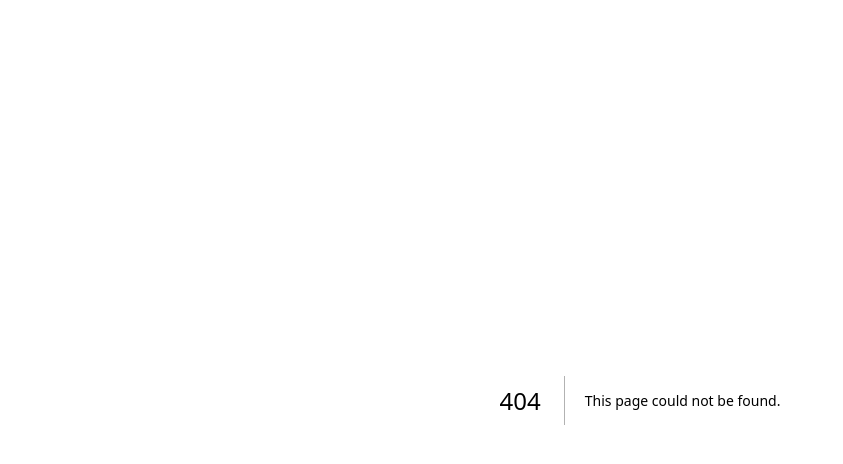
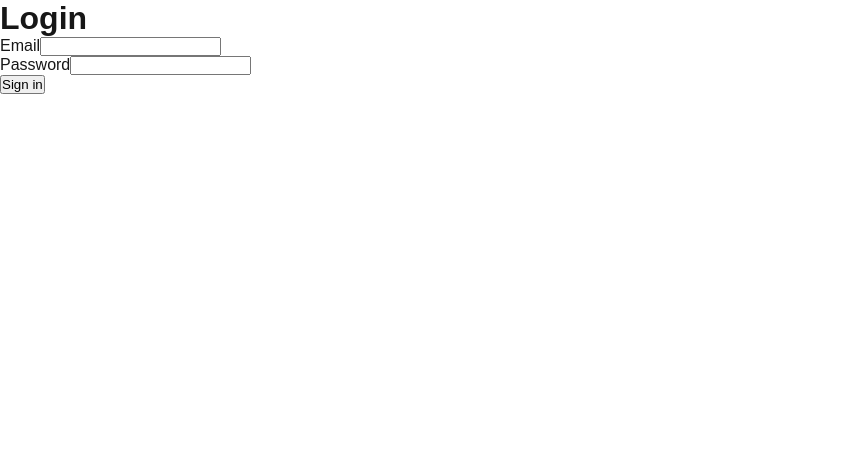
Before and after one commit to rina-park/floxis, a Next.js app: page /login in a window 1280 px wide. Before the commit this address had no page. Shown: the top 464 px of the page, without its empty margins (0-843 px from the left). Built offline with nearby package versions, Linux system fonts and the light colour scheme; no server answers.

Commit message:
feat: add Supabase Auth setup

```diff
--- a/package.json
+++ b/package.json
@@ -10,7 +10,7 @@
   },
   "dependencies": {
     "@supabase/ssr": "^0.10.2",
-    "@supabase/supabase-js": "^2.103.3",
+    "@supabase/supabase-js": "^2.105.1",
     "next": "16.2.3",
     "react": "19.2.4",
     "react-dom": "19.2.4"
--- /dev/null
+++ b/src/app/login/page.tsx
@@ -0,0 +1,76 @@
+"use client";
+
+import { useState, type FormEvent } from "react";
+import { useRouter } from "next/navigation";
+import { createClient } from "@/lib/supabase/client";
+
+export default function LoginPage() {
+  const router = useRouter();
+  const supabase = createClient();
+
+  const [email, setEmail] = useState("");
+  const [password, setPassword] = useState("");
+  const [errorMessage, setErrorMessage] = useState<string | null>(null);
+  const [isSubmitting, setIsSubmitting] = useState(false);
+
+  async function handleSubmit(event: FormEvent<HTMLFormElement>) {
+    event.preventDefault();
+
+    setErrorMessage(null);
+    setIsSubmitting(true);
+
+    const { error } = await supabase.auth.signInWithPassword({
+      email,
+      password,
+    });
+
+    setIsSubmitting(false);
+
+    if (error) {
+      setErrorMessage(error.message);
+      return;
+    }
+
+    router.push("/auth-debug");
+  }
+
+  return (
+    <main>
+      <h1>Login</h1>
+
+      <form onSubmit={handleSubmit}>
+        <div>
+          <label htmlFor="email">Email</label>
+          <input
+            id="email"
+            name="email"
+            type="email"
+            autoComplete="email"
+            value={email}
+            onChange={(event) => setEmail(event.target.value)}
+            required
+          />
+        </div>
+
+        <div>
+          <label htmlFor="password">Password</label>
+          <input
+            id="password"
+            name="password"
+            type="password"
+            autoComplete="current-password"
+            value={password}
+            onChange={(event) => setPassword(event.target.value)}
+            required
+          />
+        </div>
+
+        {errorMessage ? <p>{errorMessage}</p> : null}
+
+        <button type="submit" disabled={isSubmitting}>
+          {isSubmitting ? "Signing in..." : "Sign in"}
+        </button>
+      </form>
+    </main>
+  );
+}
--- /dev/null
+++ b/src/lib/supabase/client.ts
@@ -0,0 +1,8 @@
+import { createBrowserClient } from "@supabase/ssr";
+
+export function createClient() {
+  return createBrowserClient(
+    process.env.NEXT_PUBLIC_SUPABASE_URL!,
+    process.env.NEXT_PUBLIC_SUPABASE_PUBLISHABLE_KEY!
+  );
+}
```
Also changed, not shown: src/app/auth-debug/page.tsx (added, +17 -0 lines), src/lib/auth/get-current-user.ts (added, +16 -0 lines), src/lib/supabase/proxy.ts (added, +37 -0 lines), src/proxy.ts (added, +12 -0 lines), 1 other file (tests, documents, lock files or other folders).
